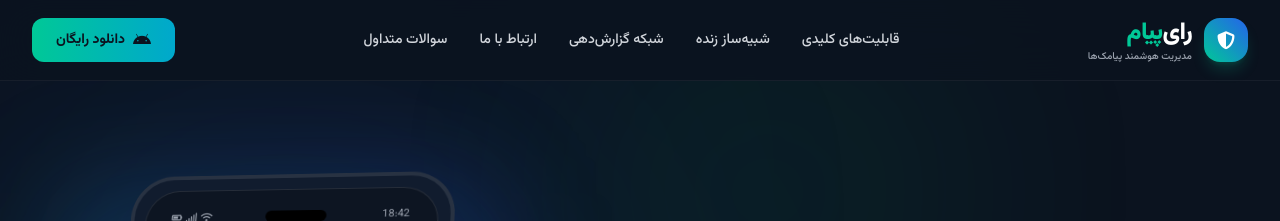
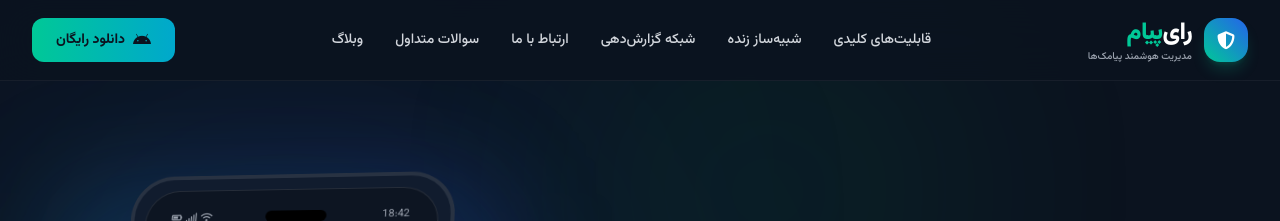
Before and after one commit to RayboneDev/raypayam-landing, a Jekyll site: the page built from index.html, in a window 1280 px wide. Shown: the top 221 px of the page. Built offline with Jekyll 4.4.1, drawn with Linux system fonts in a browser that asks for light colours; nearby versions of some CDN libraries.

Commit message:
returned back the blog

```diff
--- a/_includes/navbar.html
+++ b/_includes/navbar.html
@@ -31,7 +31,7 @@
                 <a href="{{ '/#crowdsourcing' | relative_url }}" class="hover:text-cyanGlow transition-colors">شبکه گزارش‌دهی</a>
                 <a href="{{ '/#contact' | relative_url }}" class="hover:text-cyanGlow transition-colors">ارتباط با ما</a>
                 <a href="{{ '/#faq' | relative_url }}" class="hover:text-cyanGlow transition-colors">سوالات متداول</a>
-                <!-- <a href="{{ '/blog.html' | relative_url }}" class="hover:text-cyanGlow transition-colors">وبلاگ</a> -->
+                <a href="{{ '/blog.html' | relative_url }}" class="hover:text-cyanGlow transition-colors">وبلاگ</a>
             </nav>
 
             <!-- Action Button -->
@@ -59,7 +59,7 @@
         <a href="#crowdsourcing" class="mobile-link text-gray-300 hover:text-cyanGlow py-2">شبکه گزارش‌دهی</a>
         <a href="#contact" class="mobile-link text-gray-300 hover:text-cyanGlow py-2">ارتباط با ما</a>
         <a href="#faq" class="mobile-link text-gray-300 hover:text-cyanGlow py-2">سوالات متداول</a>
-        <!-- <a href="{{ '/blog.html' | relative_url }}" class="mobile-link text-gray-300 hover:text-cyanGlow py-2">وبلاگ</a> -->
+        <a href="{{ '/blog.html' | relative_url }}" class="mobile-link text-gray-300 hover:text-cyanGlow py-2">وبلاگ</a>
         <a href="#download"
             class="mobile-link mt-2 w-full text-center py-3 rounded-xl font-bold text-midnight bg-cyanGlow">
             دانلود مستقیم رای‌پیام
```
